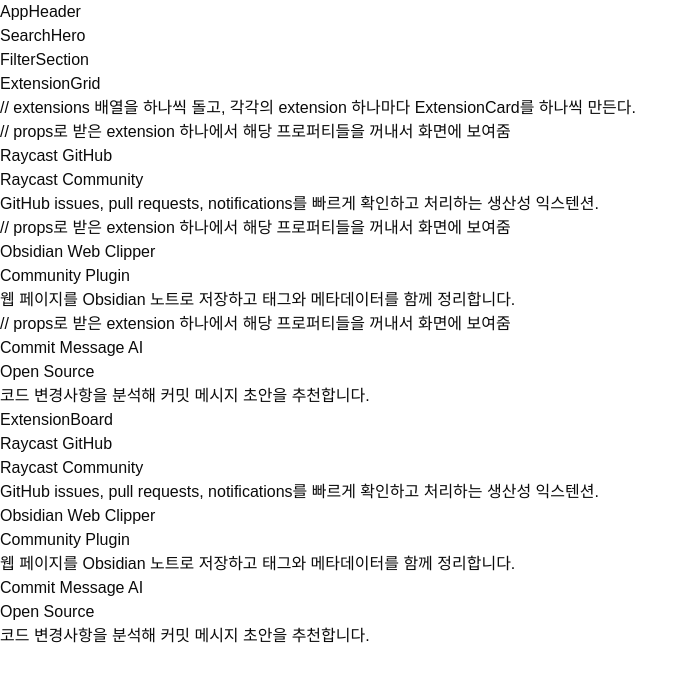
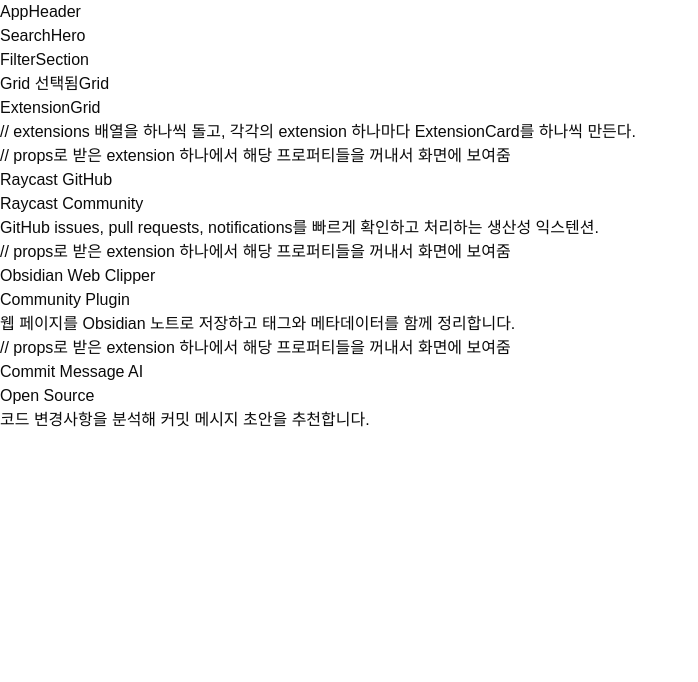
Before and after one commit to 5giran/ai-board, a React (Vite) app in the folder apps/web/: page / in a window 1280 px wide. Shown: the top 682 px of the page, without its empty margins (0-698 px from the left). Built offline with nearby package versions, Linux system fonts and the light colour scheme.

Commit message:
feat(web): 메인 화면 grid, list 전환 토글 구현

```diff
--- a/apps/web/src/routes/index.tsx
+++ b/apps/web/src/routes/index.tsx
@@ -1,10 +1,11 @@
 import { createFileRoute } from "@tanstack/react-router";
+import { useState } from "react";
 
 export const Route = createFileRoute("/")({
   component: HomePage,
 });
 
-// mock data
+// TODO: mock data
 type ExtensionSummary = {
   id: string;
   name: string;
@@ -66,16 +67,27 @@ const mockExtensions: ExtensionSummary[] = [
     sourceUrl: "#",
   },
 ];
-// 여기까지
+// TODO: 여기까지
 
 function HomePage() {
+  // useState Hook은 [현재값, 갱신함수] 배열을 리턴한다.
+  // 여기서는 [viewMode=현재값, setViewMode=갱신함수]로 나눠 받은 것 (구조 분해, 함수는 읽기쓰기 한묶음)
+  const [viewMode, setViewMode] = useState<ViewMode>("grid");
+  // HomePage의 return안에 JSX로 들어있는 컴포넌트들은
+  // HomePage가 렌더링하는 자식/하위 컴포넌트입니다.
   return (
     <div>
       <AppHeader />
       <SearchHero />
       <FilterSection />
-      <ExtensionGrid extensions={mockExtensions} />
-      <ExtensionBoard extensions={mockExtensions} />
+
+      <ViewToggle viewMode={viewMode} onChange={setViewMode} />
+
+      {viewMode === "grid" ? (
+        <ExtensionGrid extensions={mockExtensions} />
+      ) : (
+        <ExtensionBoard extensions={mockExtensions} />
+      )}
     </div>
   );
 }
@@ -180,3 +192,25 @@ function ExtensionListItem({ extension }: ExtensionListItemProps) {
     </article>
   );
 }
+
+// 메인화면에서 그리드, 리스트 보기 방식 선택
+type ViewMode = "grid" | "list";
+
+type ViewToggleProps = {
+  viewMode: ViewMode;
+  onChange: (viewMode: ViewMode) => void;
+};
+
+function ViewToggle({ viewMode, onChange }: ViewToggleProps) {
+  return (
+    <div>
+      <button type="button" onClick={() => onChange("grid")}>
+        Grid {viewMode === "grid" ? "선택됨" : ""}
+      </button>
+
+      <button type="button" onClick={() => onChange("list")}>
+        Grid {viewMode === "list" ? "선택됨" : ""}
+      </button>
+    </div>
+  )
+}
```
